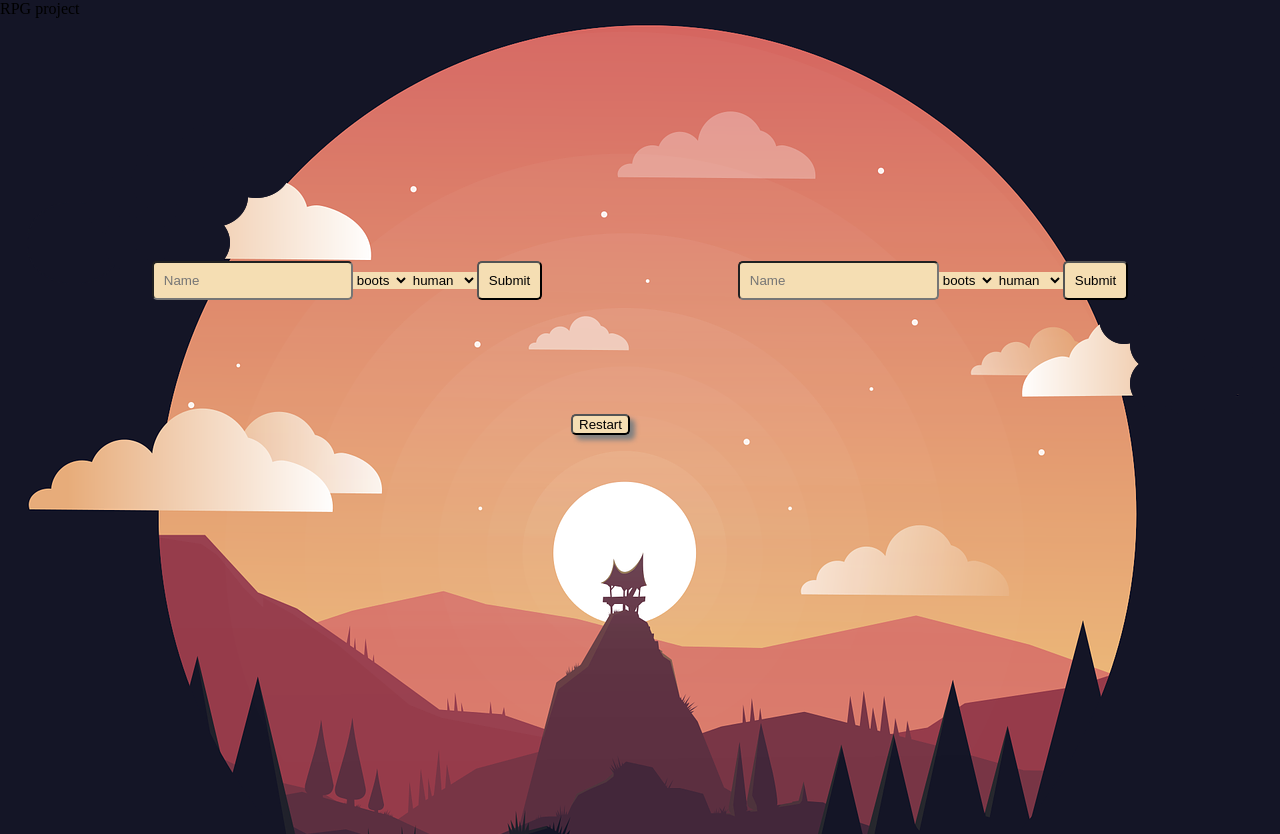
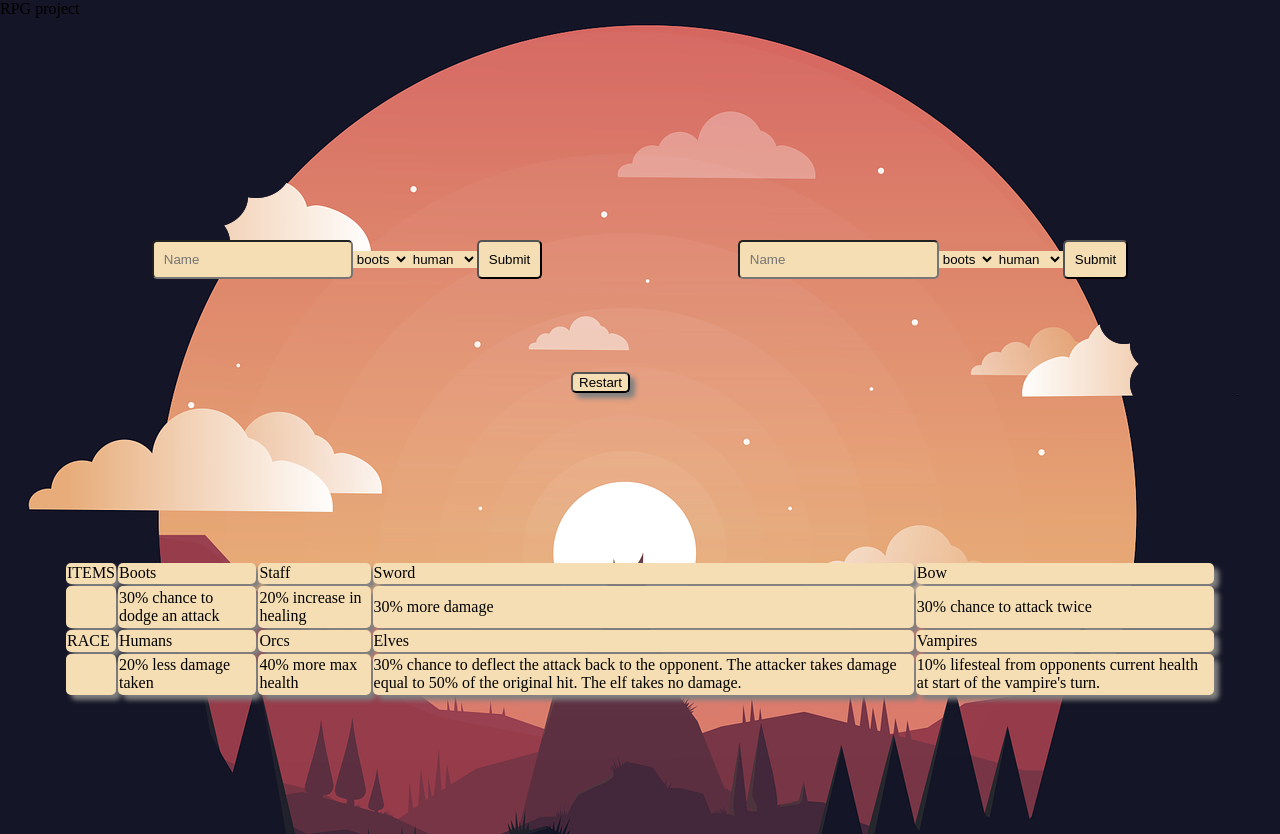
Before and after one commit to alexg-rgb/js-rpg, a plain HTML site: page index.html in a window 1280 px wide. Drawn offline with Linux system fonts and the light colour scheme.

Commit message:
Update version

```diff
--- a/index.html
+++ b/index.html
@@ -112,6 +112,39 @@
                     <button type="button" id="restartButton">Restart</button>
                 </div>
             </article>
+            <article id="stats">
+                <table>
+                    <tr>
+                        <td>ITEMS</td>
+                        <td>Boots</td>
+                        <td>Staff</td>
+                        <td>Sword</td>
+                        <td>Bow</td>
+                    </tr>
+                    <tr>
+                        <td></td>
+                        <td>30% chance to dodge an attack</td>
+                        <td>20% increase in healing</td>
+                        <td>30% more damage</td>
+                        <td>30% chance to attack twice</td>
+                    </tr>
+
+                    <tr>
+                        <td>RACE</td>
+                        <td>Humans</td>
+                        <td>Orcs</td>
+                        <td>Elves</td>
+                        <td>Vampires</td>
+                    </tr>
+                    <tr>
+                        <td></td>
+                        <td>20% less damage taken</td>
+                        <td>40% more max health	</td>
+                        <td>30% chance to deflect the attack back to the opponent. The attacker takes damage equal to 50% of the original hit. The elf takes no damage.</td>
+                        <td>10% lifesteal from opponents current health at start of the vampire's turn.</td>
+                    </tr>
+                </table>
+            </article>
         </section>
     </main>
     <footer></footer>
--- a/style.css
+++ b/style.css
@@ -495,6 +495,9 @@ progress::-moz-progress-bar {
         align-items: center;
     }
 }
+#stats {
+    display: none;
+}
 @media screen and (min-width: 800px){
     main {
         display: grid;
@@ -503,10 +506,25 @@ progress::-moz-progress-bar {
     section {
          display: grid;
          grid-template-columns: auto auto;
+         grid-template-rows: auto auto auto;
          gap: 20px;
          height: 90%;
          width: 90%;
          margin: auto;
          margin-top: 10%;
      }
+     #restartt {
+         grid-row: 2;
+     }
+     #stats {
+        display: grid;
+        grid-column: span 2;
+        grid-row: 3;
+        height: 50%;
+     }
+     #stats td {
+         background-color: wheat;
+         border-radius: 5px;
+         box-shadow: 5px 5px 5px grey;
+     }
 }
```
